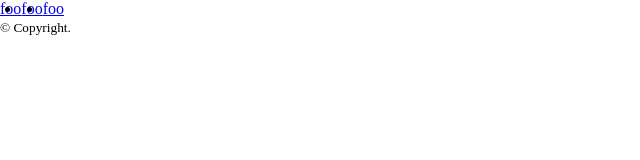
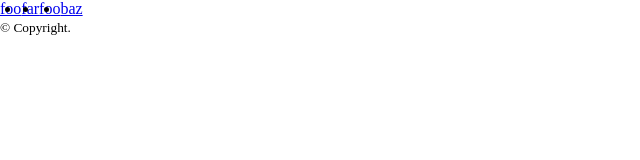
Before and after one commit to picardimario/test-project-322, a plain HTML site: page index.html in a window 1280 px wide. Shown: the full height of the page, 0-640 px from the left. Drawn offline with Linux system fonts and the light colour scheme.

```diff
--- a/index.html
+++ b/index.html
@@ -13,8 +13,9 @@
       <nav>
         <ul>
           <li><a href="#">foo</a></li>
+          <li><a href="#">far</a></li>
           <li><a href="#">foo</a></li>
-          <li><a href="#">foo</a></li>
+          <li><a href="#">baz</a></li>
         </ul>
       </nav>
     </header>
```
